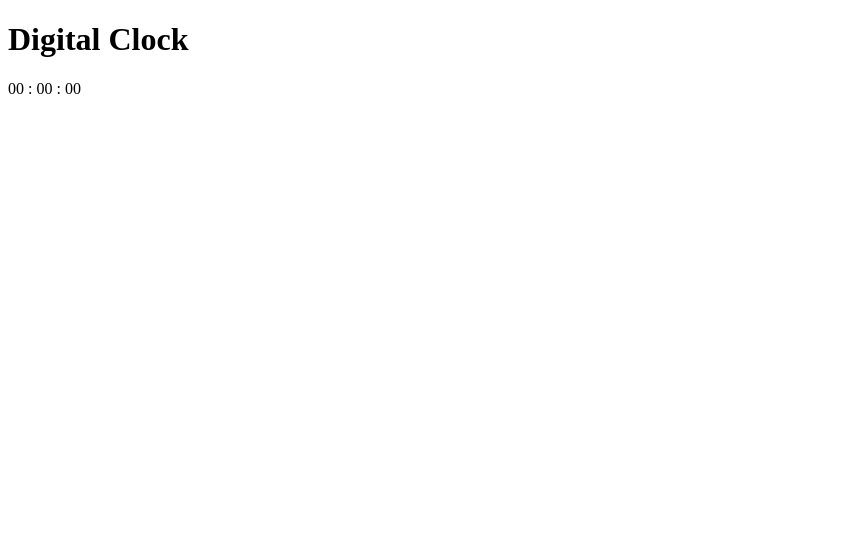
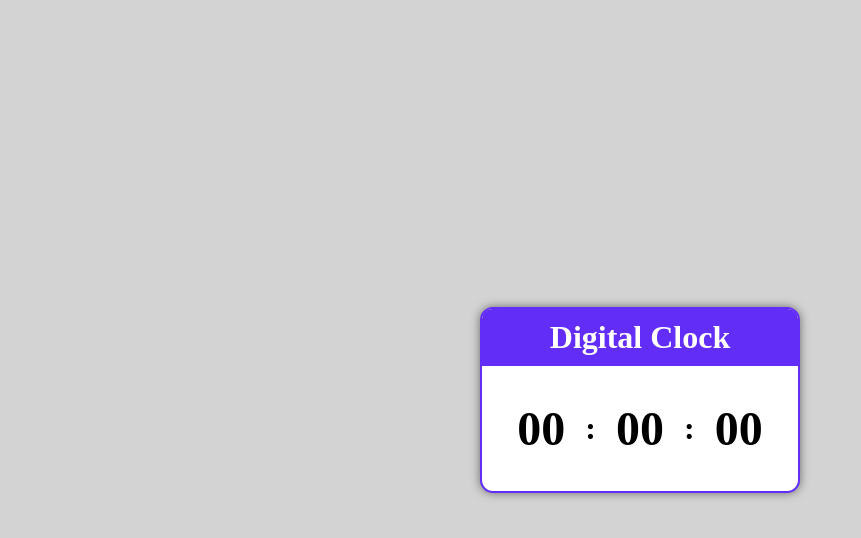
Before and after one commit to shafiq9/Dazzling-Digital-Clock, a plain HTML site: page index.html in a window 1280 px wide. Shown: the whole page, without its empty margins (0-861 px from the left). Drawn offline with Linux system fonts and the light colour scheme.

Commit message:
CSS done

```diff
--- a/style.css
+++ b/style.css
@@ -0,0 +1,63 @@
+
+body{
+    margin: 0;
+    padding: 0;
+    border-style: border-box;
+}
+
+.container{
+    display: flex;
+    flex-direction: column;
+    justify-content: center;
+    align-items: center;
+    height: 100vh;
+    background-color: #d3d3d3;
+}
+
+.card{
+    background: #fff;
+    border-radius: 13px;
+    -webkit-border-radius: 13px;
+    -moz-border-radius: 13px;
+    -ms-border-radius: 13px;
+    -o-border-radius: 13px;
+    box-shadow: 0 0 10px rgba(0, 0, 0, 0.5);
+    border: 2px solid #632df8;
+    max-width: 400px;
+}
+
+h1{
+    text-align: center;
+    background-color: #632df8;
+    padding-top: 10px;
+    padding-bottom: 10px;
+    margin-top: 0;
+    margin-bottom: 10px;
+    overflow: hidden;
+    color: #fff;
+    border-radius: 10px 10px 0 0;
+    -webkit-border-radius: 10px 10px 0 0;
+    -moz-border-radius: 10px 10px 0 0;
+    -ms-border-radius: 10px 10px 0 0;
+    -o-border-radius: 10px 10px 0 0;
+}
+
+.clock{
+    padding: 25px;
+    display: flex;
+    align-items: center;
+    margin-bottom: 10px;
+}
+
+.time-element{
+    font-size: 48px;
+    font-weight: bold;
+    color: #000;
+    margin: 0 10px;
+}
+.colon-element{
+    font-size: 32px;
+    font-weight: bold;
+    color: #000;
+    margin: 0 10px;
+}
```
Also changed, not shown: index.html (+1 -1 lines).
